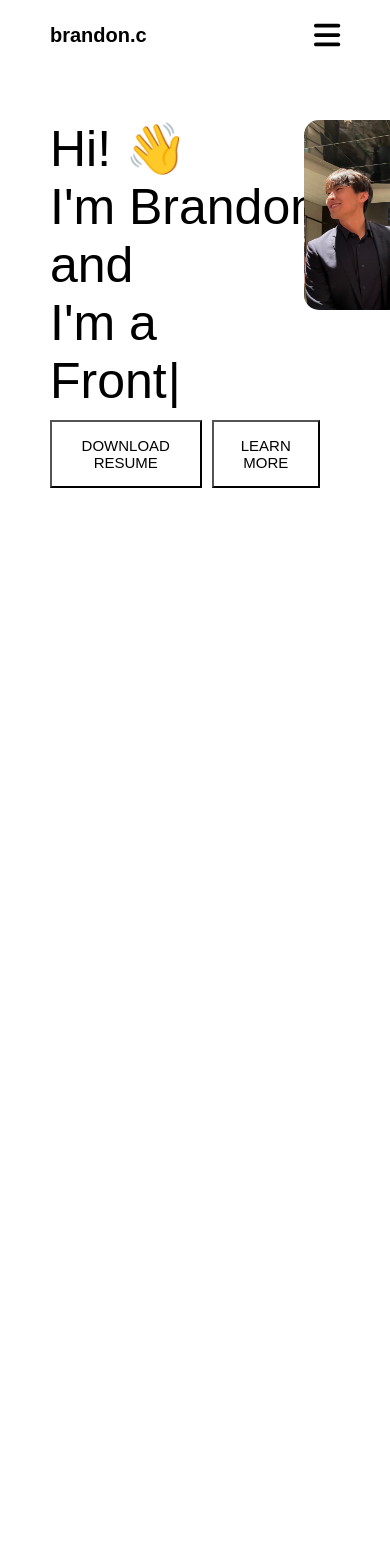
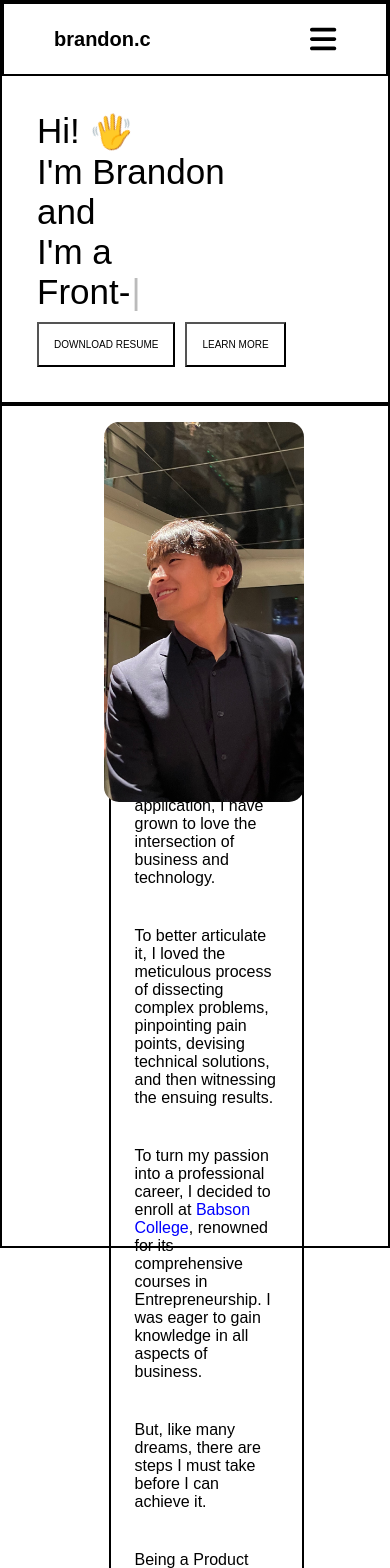
Before and after one commit to brandonchin00/Brandon-Chin, a React (Create React App) app: page / in a window 390 px wide. Shown: the top 1568 px of the page. Before the commit the page ends 844 px from the top, so only its background shows below. Built offline with nearby package versions, Linux system fonts and the light colour scheme.

Commit message:
Unstable (box-sizing)
Did some box-sizing and borders to show the effects. A bit unstable because the mobile css isn't adjusted. Make changes after

```diff
--- a/src/App.js
+++ b/src/App.js
@@ -1,12 +1,17 @@
-import { Navbar } from "./components/NavBar";
-import About from "./components/about.js";
-import Home from "./pages/aboutme.js";
+import { Route, Routes } from "react-router-dom";
+import Home from "./pages/home.js";
+import Intro from "./pages/about.js";
+
 export default function App() {
   return (
-    <div className="App">
-      <Navbar />
-      <About />
+    // <Routes>
+    //   <Route path="/" element={<Home />} />;
+    //   <Route path="/" element={<About />} />;
+    //   {/* so this route thing is for other pages not for when you scroll down.  */}
+    // </Routes>
+    <div>
       <Home />
+      <Intro />
     </div>
   );
 }
--- a/src/components/NavBar.js
+++ b/src/components/NavBar.js
@@ -10,9 +10,17 @@ export function Navbar() {
     setClicked(!clicked);
   };
   return (
-    <nav>
+    <nav className="nav-wrapper">
       <a className="logo" href="index.html">
-        brandon.c
+        <span id="letter">b</span>
+        <span id="letter">r</span>
+        <span id="letter">a</span>
+        <span id="letter">n</span>
+        <span id="letter">d</span>
+        <span id="letter">o</span>
+        <span id="letter">n</span>
+        <span id="letter">.</span>
+        <span id="letter">c</span>
       </a>
       <div>
         <ul className={clicked ? "navbar active" : "navbar"}>
--- a/src/components/NavBarStyle.css
+++ b/src/components/NavBarStyle.css
@@ -4,6 +4,18 @@ nav {
   justify-content: space-between;
   background: transparent;
   padding: 20px 50px;
+}
+
+#letter {
+  display: inline-block;
+  transition: transform 0.2s;
+}
+#letter:hover {
+  transform: translateY(-2px);
+}
+
+.nav-wrapper {
+  border: 2px solid black;
 }
 
 .navbar {
--- a/src/components/about.css
+++ b/src/components/about.css
@@ -1,12 +1,35 @@
+.container li {
+  list-style-type: none;
+}
+@keyframes wave {
+  0%,
+  100% {
+    transform: rotate(0deg);
+  }
+  25% {
+    transform: rotate(-30deg);
+  }
+  75% {
+    transform: rotate(30deg);
+  }
+}
+
+#wave {
+  display: inline-block;
+  font-size: 1em;
+  animation: wave 1s infinite;
+}
+
+@media screen and (max-width: 1500px) {
+  #image-1 {
+    max-width: 215px;
+  }
   .container {
     padding: 1em;
     display: flex;
     font-family: sans-serif;
-  font-size: 50px;
+    font-size: 60px;
     margin-right: 10px;
-}
-.container li {
-  list-style-type: none;
   }
 
   .image-container {
@@ -14,11 +37,6 @@
     position: absolute;
     float: right;
     margin-left: 65%; /* Adjust the margin as needed for spacing */
-}
-
-@media screen and (min-width: 770px) {
-  #image-1 {
-    max-width: 190px;
   }
 }
 
@@ -28,3 +46,26 @@
     border-radius: 15px;
   }
 }
+
+@media screen and (max-width: 390px) {
+  .container {
+    padding: 1em;
+    display: flex;
+    font-family: sans-serif;
+    font-size: 35px;
+    margin-right: 10px;
+  }
+
+  .image-container {
+    z-index: 1;
+    position: fixed;
+    right: 22vw;
+    bottom: 4vh;
+    margin-left: 65%; /* Adjust the margin as needed for spacing */
+  }
+
+  #image-1 {
+    max-width: 200px;
+    border-radius: 15px;
+  }
+}
--- a/src/components/button.css
+++ b/src/components/button.css
@@ -90,3 +90,9 @@
     font-size: 15px;
   }
 }
+
+@media screen and (max-width: 390px) {
+  .button {
+    font-size: 10px;
+  }
+}
--- /dev/null
+++ b/src/components/story.css
@@ -0,0 +1,31 @@
+.story-wrapper {
+  box-sizing: border-box;
+  width: 100vw;
+  height: 100vh;
+  padding: 20px;
+  border: 2px solid black;
+}
+
+.story-container {
+  border: 2px black solid;
+  padding: 1.5em;
+  width: 50vw;
+  margin: 10% 25%;
+}
+
+#story-title {
+  padding-bottom: 1em;
+  align-items: left;
+  -webkit-text-stroke: 1px black;
+  color: transparent;
+  font-size: 2.5em;
+}
+
+#story-space {
+  display: block;
+  height: 2.5em;
+}
+
+#story-college {
+  color: blue;
+}
--- /dev/null
+++ b/src/components/story.js
@@ -0,0 +1,47 @@
+import React from "react";
+import "./story.css";
+
+const Story = () => {
+  return (
+    <div className="">
+      <div className="story-wrapper">
+        <div className="story-container">
+          <h1 id="story-title">About Me</h1>
+          <p>
+            <span className="paragraph paragraph-1">
+              Designing and building has been in my DNA since I was 15 years old
+              when I built my first video game. From launching my first startup
+              and designing my first iOS and Android application, I have grown
+              to love the intersection of business and technology.
+            </span>
+            <span id="story-space" />
+            <span className="paragraph paragraph-2">
+              To better articulate it, I loved the meticulous process of
+              dissecting complex problems, pinpointing pain points, devising
+              technical solutions, and then witnessing the ensuing results.
+            </span>
+            <span id="story-space" />
+            <span>
+              To turn my passion into a professional career, I decided to enroll
+              at <span id="story-college">Babson College</span>, renowned for
+              its comprehensive courses in Entrepreneurship. I was eager to gain
+              knowledge in all aspects of business.
+            </span>
+            <span id="story-space" />
+            <span className="paragraph paragraph-3">
+              But, like many dreams, there are steps I must take before I can
+              achieve it.
+            </span>
+            <span id="story-space" />
+            <span className="paragraph paragraph-4">
+              Being a Product Manager is the first of the many. In order
+              translate customer needs into products, I want to s
+            </span>
+          </p>
+        </div>
+      </div>
+    </div>
+  );
+};
+
+export default Story;
--- /dev/null
+++ b/src/pages/about.js
@@ -0,0 +1,10 @@
+import Story from "../components/story.js";
+const Intro = () => {
+  return (
+    <div>
+      <Story />
+    </div>
+  );
+};
+
+export default Intro;
--- a/src/pages/aboutme.js
+++ /dev/null
@@ -1,9 +0,0 @@
-const Home = () => {
-  return (
-    <div>
-      <p></p>
-    </div>
-  );
-};
-
-export default Home;
--- /dev/null
+++ b/src/pages/general.css
@@ -0,0 +1,3 @@
+.home-wrapper {
+  border: 2px solid black;
+}
--- /dev/null
+++ b/src/pages/home.js
@@ -0,0 +1,14 @@
+import { Navbar } from "../components/NavBar";
+import About from "../components/about.js";
+import "./general.css";
+
+const Home = () => {
+  return (
+    <div className="home-wrapper">
+      <Navbar />
+      <About />
+    </div>
+  );
+};
+
+export default Home;
```
Also changed, not shown: 1 other file (tests, documents, lock files or other folders). Lines whose indentation alone changed are shown as unchanged.
